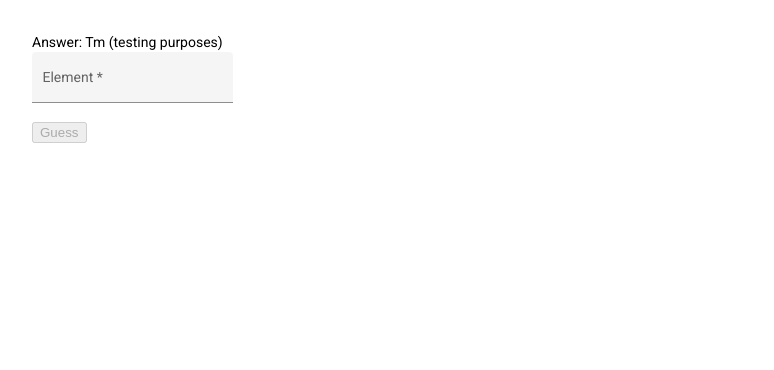
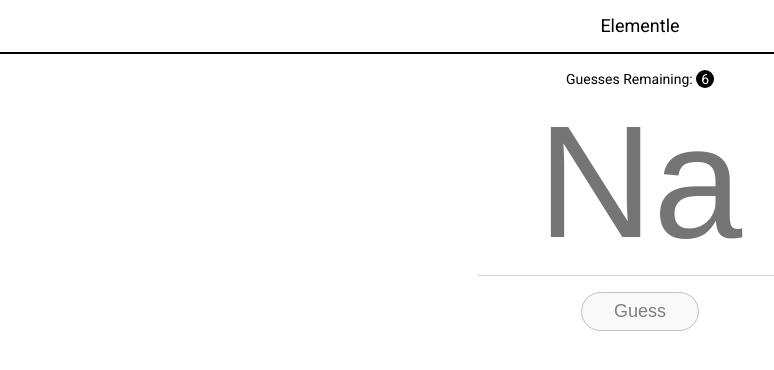
Before and after one commit to nickpeterb/periodic-wordle, an Angular app: page / in a window 1280 px wide. Shown: the top 370 px of the page, without its empty margins (0-774 px from the left). Built offline with nearby package versions, Linux system fonts and the light colour scheme.

Commit message:
version 1

```diff
--- a/src/app/app.component.css
+++ b/src/app/app.component.css
@@ -0,0 +1,12 @@
+.nav {
+  width: 100vw;
+  font-size: large;
+  display: flex;
+  justify-content: center;
+  padding: 1rem 0;
+  border-bottom: 2px solid black;
+}
+
+.app-body {
+  padding: 0 15px;
+}
--- a/src/app/app.component.html
+++ b/src/app/app.component.html
@@ -1 +1,4 @@
-<router-outlet></router-outlet>
+<div class="nav">Elementle</div>
+<div class="app-body">
+  <router-outlet></router-outlet>
+</div>
--- a/src/app/home/home.component.css
+++ b/src/app/home/home.component.css
@@ -1,3 +1,56 @@
 .home {
-  margin: 2rem;
+  width: 100%;
+  max-width: 100%;
+  text-align: center;
 }
+
+.guessesLeft {
+  margin-top: 15px;
+}
+
+.guessesLeft span {
+  background-color: black;
+  color: white;
+  padding: 1px 5px;
+  border-radius: 50%;
+}
+
+input {
+  border: none;
+  border-bottom: 1px solid lightgray;
+  font-size: 20vh;
+  width: 2em;
+  max-width: 100%;
+  text-align: center;
+  text-transform: capitalize;
+}
+
+input::placeholder {
+  text-align: center;
+}
+
+input:placeholder-shown {
+  text-align: left;
+}
+
+input:focus {
+  outline: 0 !important;
+}
+
+button {
+  margin: 1rem;
+  background-color: whitesmoke;
+  color: black;
+  padding: 0.5rem 2rem;
+  border: 1px solid grey;
+  border-radius: 2rem;
+  font-size: large;
+}
+
+button:active {
+  background-color: rgb(233, 231, 231);
+}
+
+button:disabled {
+  opacity: 0.5;
+}
--- a/src/app/home/home.component.html
+++ b/src/app/home/home.component.html
@@ -1,18 +1,22 @@
 <div class="home">
-  <div>Answer: {{ answer["symbol"] }} (testing purposes)</div>
+  <div class="guessesLeft">
+    Guesses Remaining: <span>{{ guessesLeft }}</span>
+  </div>
+  <div *ngIf="guesses.length > 0">Guessed: {{ guesses.join(", ") }}</div>
   <form class="input-form">
-    <mat-form-field appearance="fill" class="input-form-mat">
-      <mat-label>Element</mat-label>
-      <input matInput [formControl]="inputFormControl" placeholder="Na" />
-      <!--<mat-error *ngIf="inputFormControl.hasError('overWordCount')">
-        Must be 100 words or less
-      </mat-error>-->
-    </mat-form-field>
+    <div class="input">
+      <input [formControl]="inputFormControl" placeholder="Na" />
+    </div>
   </form>
 
-  <button [disabled]="inputFormControl.invalid" (click)="guess()">Guess</button>
+  <button
+    [disabled]="inputFormControl.invalid || guessesLeft === 0"
+    (click)="guess()"
+  >
+    Guess
+  </button>
   <br /><br />
+
   <div>{{ result }}</div>
-
-  <button *ngIf="success" (click)="tryAgain()">Try Again</button>
+  <button *ngIf="isDone" (click)="tryAgain()">Try Again</button>
 </div>
--- a/src/app/home/home.component.ts
+++ b/src/app/home/home.component.ts
@@ -14,39 +14,52 @@ export class HomeComponent implements OnInit {
   inputFormControl = new FormControl('', [Validators.required]);
   answer: Element;
   result: string = '';
-  success: boolean = false;
+  isDone: boolean = false;
+  guessesLeft: number = 6;
+  guesses: string[] = [];
 
   constructor() {
     this.answer = this.getRandomElement();
+    console.log('answer', this.answer.symbol);
   }
 
   ngOnInit(): void {}
 
   guess() {
     const input = this.inputFormControl.value;
-    const resSymbol = input.charAt(0).toUpperCase() + input.slice(1);
-    const resElem = elements[resSymbol];
-    if (resSymbol in elements) {
-      if (resSymbol === this.answer.symbol) {
+    const guessSym = input.charAt(0).toUpperCase() + input.slice(1);
+    const guessElem = elements[guessSym];
+
+    if (!(guessSym in elements)) {
+      this.result = 'Invalid input';
+      return null;
+    }
+
+    this.guessesLeft -= 1;
+    if (this.guessesLeft === 0) {
+      this.result = 'Sorry, you ran you of guesses!';
+      this.isDone = true;
+      return null;
+    }
+    if (guessSym === this.answer.symbol) {
       this.result = 'You got it!';
-        this.success = true;
+      this.isDone = true;
     } else {
+      this.guesses.push(guessSym);
       const answerMass: number = Math.round(this.answer.mass);
-        const resMass: number = Math.round(resElem.mass);
+      const resMass: number = Math.round(guessElem.mass);
       let massText = '';
       if (answerMass === resMass) massText = 'Correct';
       else if (answerMass < resMass) massText = 'Lower';
       else massText = 'Higher';
 
       let catText = '';
-        if (this.answer.category === resElem.category) catText = 'Correct';
+      if (this.answer.category === guessElem.category) catText = 'Correct';
       else catText = 'Wrong';
 
       this.result = `${massText} Mass, ${catText} Category`;
     }
-    } else {
-      this.result = 'Invalid Input';
-    }
+    return null;
   }
 
   tryAgain() {
@@ -59,4 +72,10 @@ export class HomeComponent implements OnInit {
     const elem = elements[symbol];
     return { symbol, ...elem };
   }
+
+  inputClass(num: number) {
+    return `input-${num}`;
   }
+
+  formatGuessedElems() {}
+}
```
Lines whose indentation alone changed are shown as unchanged.
